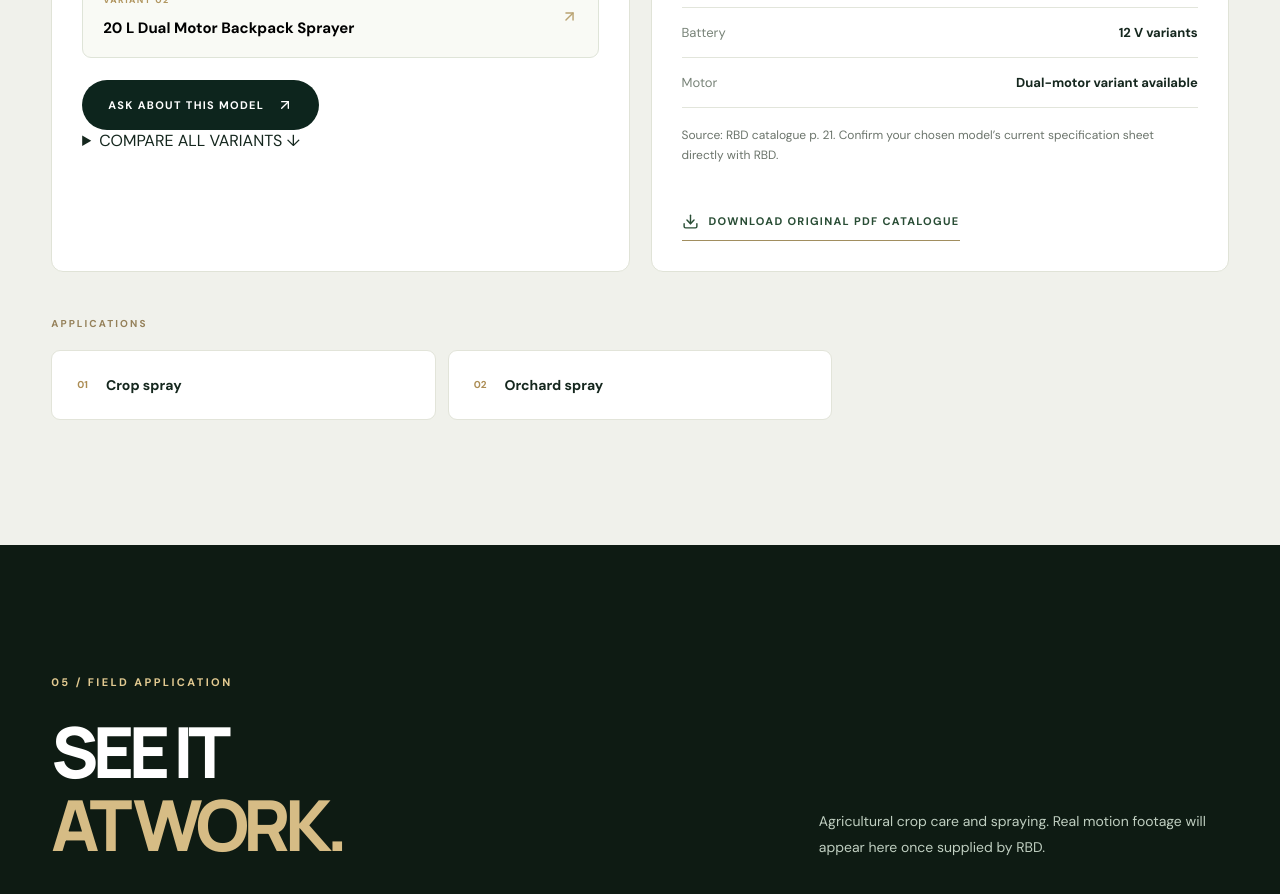
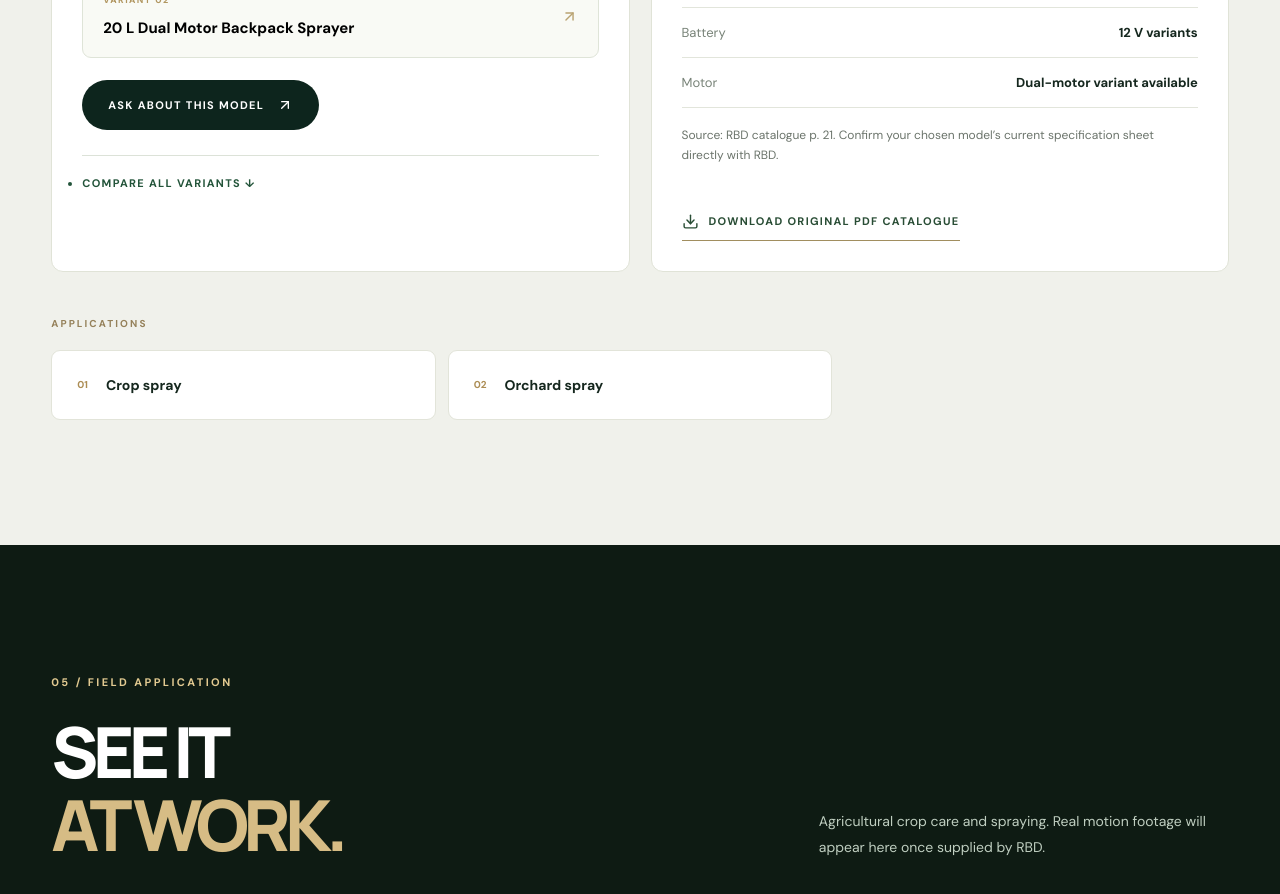
Before and after one commit to rbdchatgpt-cmd/rbd-animated-catalogue, a Next.js app: page /products/battery-sprayer/ in a window 1280 px wide. Shown: the part 4500-5394 px from the top of the page. Built offline with nearby package versions, Linux system fonts and the light colour scheme; no server answers.

Commit message:
Style model-by-model comparison without invented product specifications

```diff
--- a/app/catalogue.css
+++ b/app/catalogue.css
@@ -198,3 +198,6 @@ html{scroll-padding-top:140px}
 
 /* Low-power, reduced-motion fallback for the 3D field scene. */
 .catalogue-field-mobile{position:absolute;inset:0;overflow:hidden;background:linear-gradient(180deg,#799c89 0%,#59795b 42%,#2d5437 100%)}.catalogue-mobile-sun{position:absolute;width:360px;height:360px;right:12%;top:3%;border-radius:50%;background:radial-gradient(circle,#ffe9aa9e,#f7d58f55 35%,transparent 72%);filter:blur(7px)}.catalogue-mobile-farm{position:absolute;bottom:-17%;left:-15%;width:135%;height:53%;background:repeating-linear-gradient(93deg,#40693d 0 10px,#527c3e 10px 20px,#b7a45c 20px 22px,#4a7744 22px 40px);transform:perspective(700px) rotateX(54deg);filter:blur(1.5px)}.catalogue-mobile-farm.far{bottom:16%;height:20%;transform:perspective(900px) rotateX(74deg);opacity:.6;filter:blur(3px)}
+
+/* Truthful variant comparison inside each product page. */
+.catalogue-variant-compare{margin-top:25px;border-top:1px solid #dce2d8;padding-top:20px}.catalogue-variant-compare summary{cursor:pointer;color:#23543a;font-size:11px;letter-spacing:.12em;font-weight:900;list-style:disc}.catalogue-variant-scroll{margin-top:20px;overflow-x:auto;border:1px solid #e1e7de;border-radius:9px}.catalogue-variant-scroll table{border-collapse:collapse;width:100%;min-width:650px;text-align:left}.catalogue-variant-scroll th,.catalogue-variant-scroll td{font-size:11px;line-height:1.6;border-bottom:1px solid #e7eae1;padding:12px;min-width:125px}.catalogue-variant-scroll thead th{background:#193e2a;color:#fff}.catalogue-variant-scroll tbody th{color:#526451;background:#f6f6ee;font-weight:850}.catalogue-variant-scroll td{color:#546454}
```
